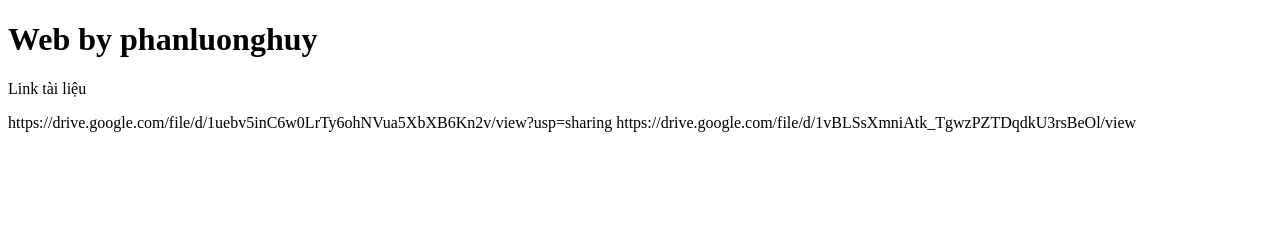
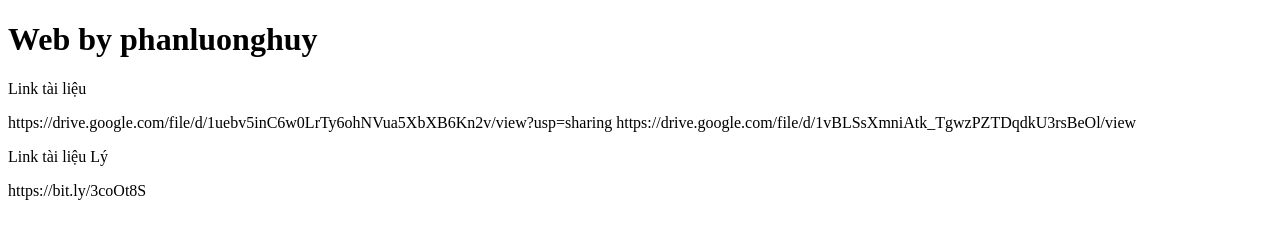
Before and after one commit to phanluonghuy/web, a plain HTML site: page index.html in a window 1280 px wide. Drawn offline with Linux system fonts and the light colour scheme.

Commit message:
Update index.html

```diff
--- a/index.html
+++ b/index.html
@@ -9,5 +9,7 @@
 <p>Link tài liệu</p>
 https://drive.google.com/file/d/1uebv5inC6w0LrTy6ohNVua5XbXB6Kn2v/view?usp=sharing
 https://drive.google.com/file/d/1vBLSsXmniAtk_TgwzPZTDqdkU3rsBeOl/view
+<p>Link tài liệu Lý</p>
+https://bit.ly/3coOt8S
 </body>
 </html>
```
